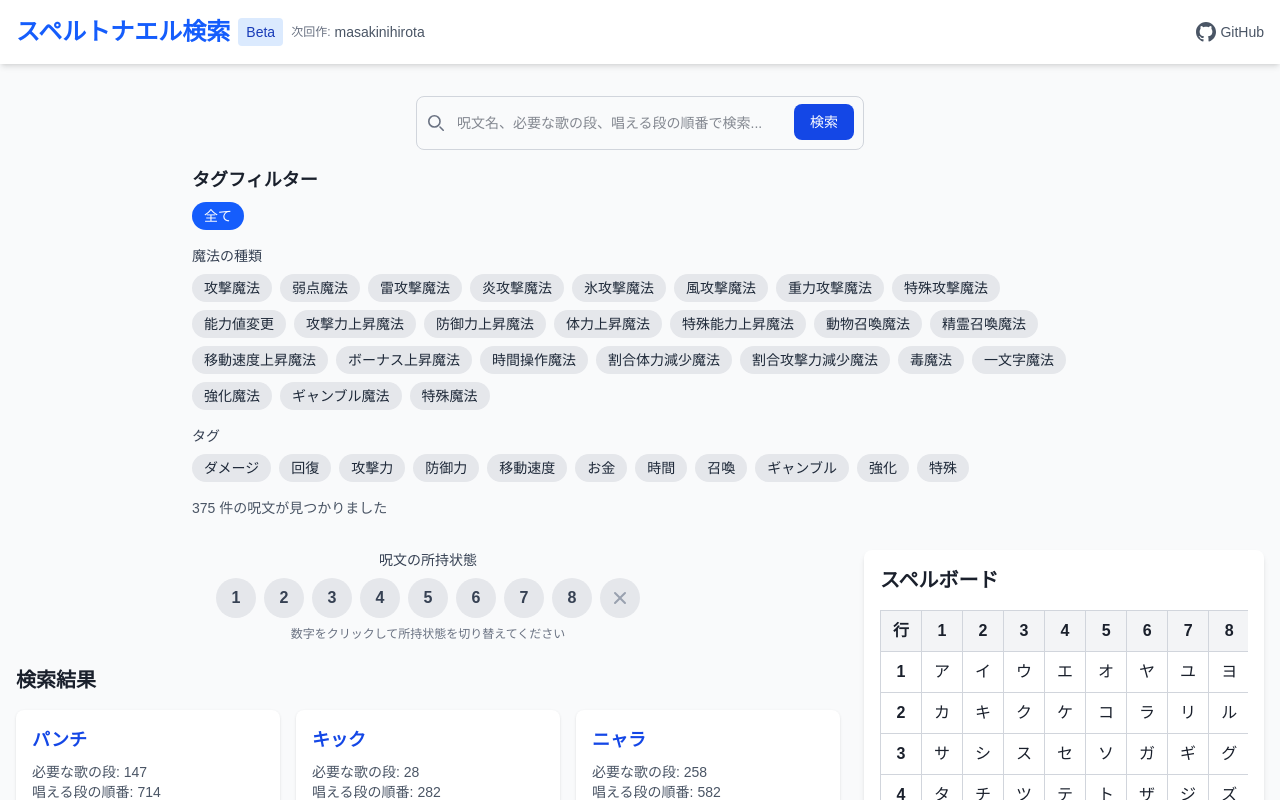
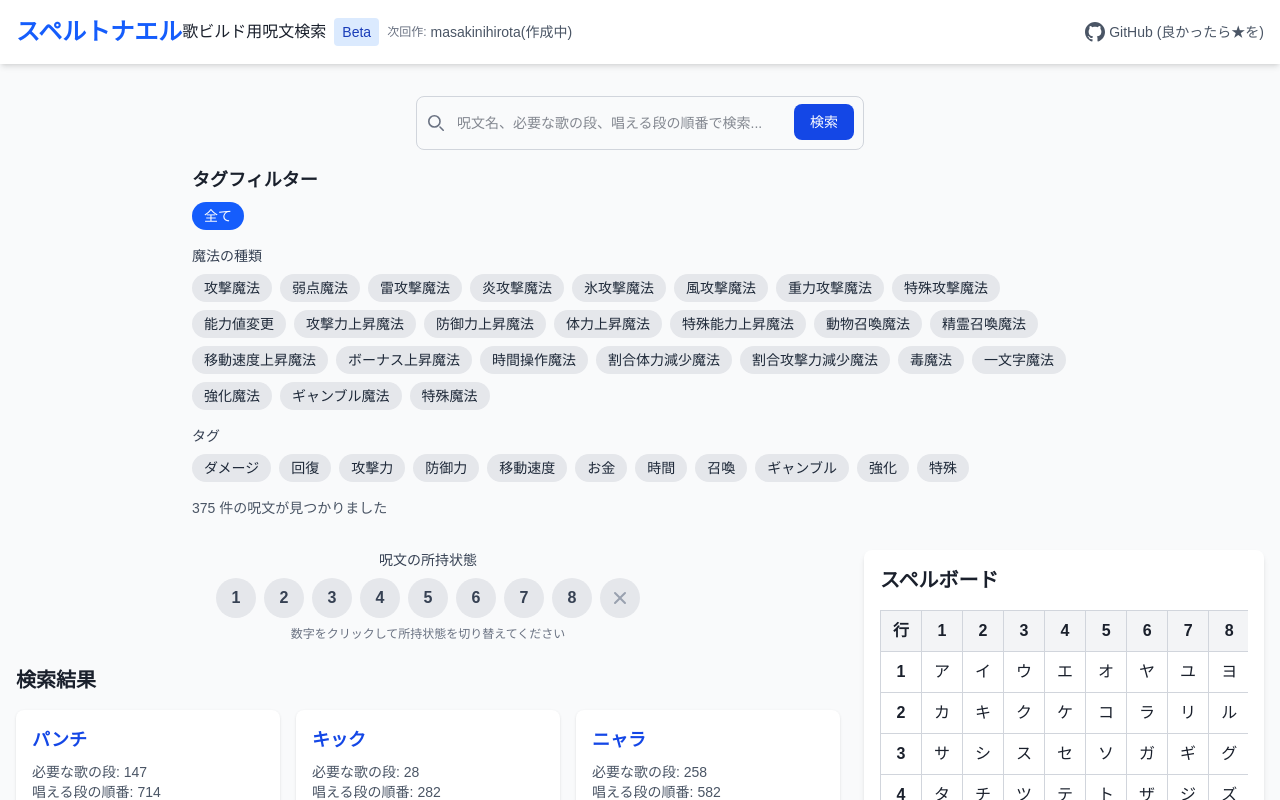
Before and after one commit to masakinihirota/spell-search-site, a Next.js app: page / in a window 1280 px wide. Shown: the top 800 px of the page. Built offline with nearby package versions, Linux system fonts and the light colour scheme.

Commit message:
文言修正

```diff
--- a/src/components/Header/index.tsx
+++ b/src/components/Header/index.tsx
@@ -9,7 +9,8 @@ const Header: React.FC = () => {
     <header className="bg-white shadow-md">
       <div className="container mx-auto px-4 py-4 flex justify-between items-center">
         <div className="flex items-center">
-          <h1 className="text-2xl font-bold text-blue-600">スペルトナエル検索</h1>
+          <h1 className="text-2xl font-bold text-blue-600">スペルトナエル </h1>
+          <h2>歌ビルド用呪文検索</h2>
           <span className="ml-2 text-sm bg-blue-100 text-blue-800 px-2 py-1 rounded">Beta</span>
           <a
             href="https://vns-masakinihirota.vercel.app/"
@@ -19,7 +20,7 @@ const Header: React.FC = () => {
             aria-label="次回作: masakinihirota"
           >
             <span className="text-xs text-gray-500 mr-1 hidden sm:inline">次回作:</span>
-            masakinihirota
+            masakinihirota(作成中)
           </a>
         </div>
 
@@ -34,7 +35,7 @@ const Header: React.FC = () => {
             <svg xmlns="http://www.w3.org/2000/svg" width="20" height="20" viewBox="0 0 24 24" fill="currentColor" className="mr-1">
               <path d="M12 0c-6.626 0-12 5.373-12 12 0 5.302 3.438 9.8 8.207 11.387.599.111.793-.261.793-.577v-2.234c-3.338.726-4.033-1.416-4.033-1.416-.546-1.387-1.333-1.756-1.333-1.756-1.089-.745.083-.729.083-.729 1.205.084 1.839 1.237 1.839 1.237 1.07 1.834 2.807 1.304 3.492.997.107-.775.418-1.305.762-1.604-2.665-.305-5.467-1.334-5.467-5.931 0-1.311.469-2.381 1.236-3.221-.124-.303-.535-1.524.117-3.176 0 0 1.008-.322 3.301 1.23.957-.266 1.983-.399 3.003-.404 1.02.005 2.047.138 3.006.404 2.291-1.552 3.297-1.23 3.297-1.23.653 1.653.242 2.874.118 3.176.77.84 1.235 1.911 1.235 3.221 0 4.609-2.807 5.624-5.479 5.921.43.372.823 1.102.823 2.222v3.293c0 .319.192.694.801.576 4.765-1.589 8.199-6.086 8.199-11.386 0-6.627-5.373-12-12-12z"/>
             </svg>
-            <span className="hidden sm:inline">GitHub</span>
+            <span className="hidden sm:inline">GitHub (良かったら★を)</span>
           </a>
         </div>
       </div>
```
